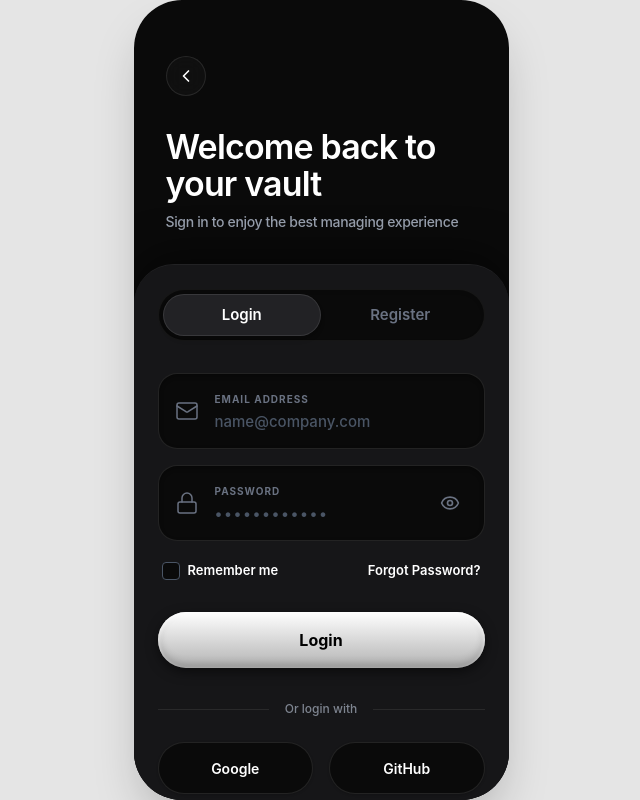
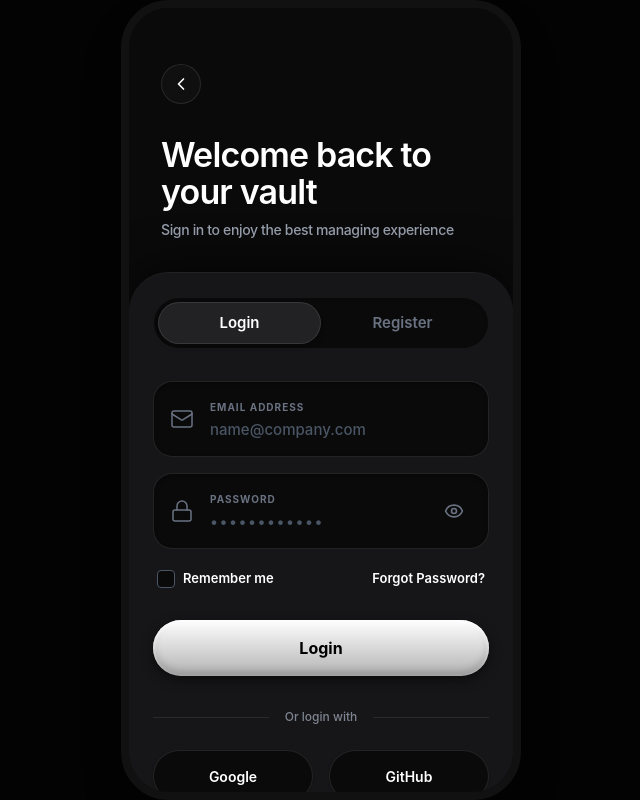
Before and after one commit to arcbyteofficial/ArcVault, a React (Vite) app: page / in a window 1280 px wide. Shown: the whole page, without its empty margins (319-959 px from the left). Built offline with nearby package versions, Linux system fonts and the light colour scheme.

Commit message:
New Login UI

```diff
--- a/src/App.jsx
+++ b/src/App.jsx
@@ -14,7 +14,7 @@ function App() {
   };
 
   return (
-    <div className="w-full max-w-[375px] h-screen max-h-[812px] bg-white sm:rounded-[3rem] shadow-2xl overflow-hidden relative flex flex-col font-sans">
+    <div className="w-full h-[100dvh] bg-[#0A0A0A] sm:max-w-[400px] sm:max-h-[850px] sm:rounded-[3rem] sm:border-[8px] sm:border-[#111] overflow-hidden relative flex flex-col font-sans sm:my-auto sm:shadow-2xl shadow-none">
       <div className="flex-1 overflow-hidden relative">
         <AnimatePresence mode="wait">
           {currentScreen === 'onboarding' && <Onboarding key="onboarding" onContinue={() => navigate('auth')} />}
--- a/src/index.css
+++ b/src/index.css
@@ -3,7 +3,7 @@
 
 @layer base {
   body {
-    @apply bg-[#e5e5e5] text-black font-sans antialiased;
+    @apply bg-[#030303] text-black font-sans antialiased;
   }
 }
 
@@ -12,19 +12,12 @@
   @apply bg-card rounded-3xl overflow-hidden;
 }
 
-/* Custom scrollbar for desktop */
+/* Hide global scrollbars for native app feel */
 ::-webkit-scrollbar {
-  width: 6px;
+  display: none;
 }
-::-webkit-scrollbar-track {
-  background: transparent;
-}
-::-webkit-scrollbar-thumb {
-  background: #cbd5e1;
-  border-radius: 4px;
-}
-::-webkit-scrollbar-thumb:hover {
-  background: #94a3b8;
+* {
+  scrollbar-width: none;
 }
 
 /* Ensure the app is centered and looks like mobile app */
```
